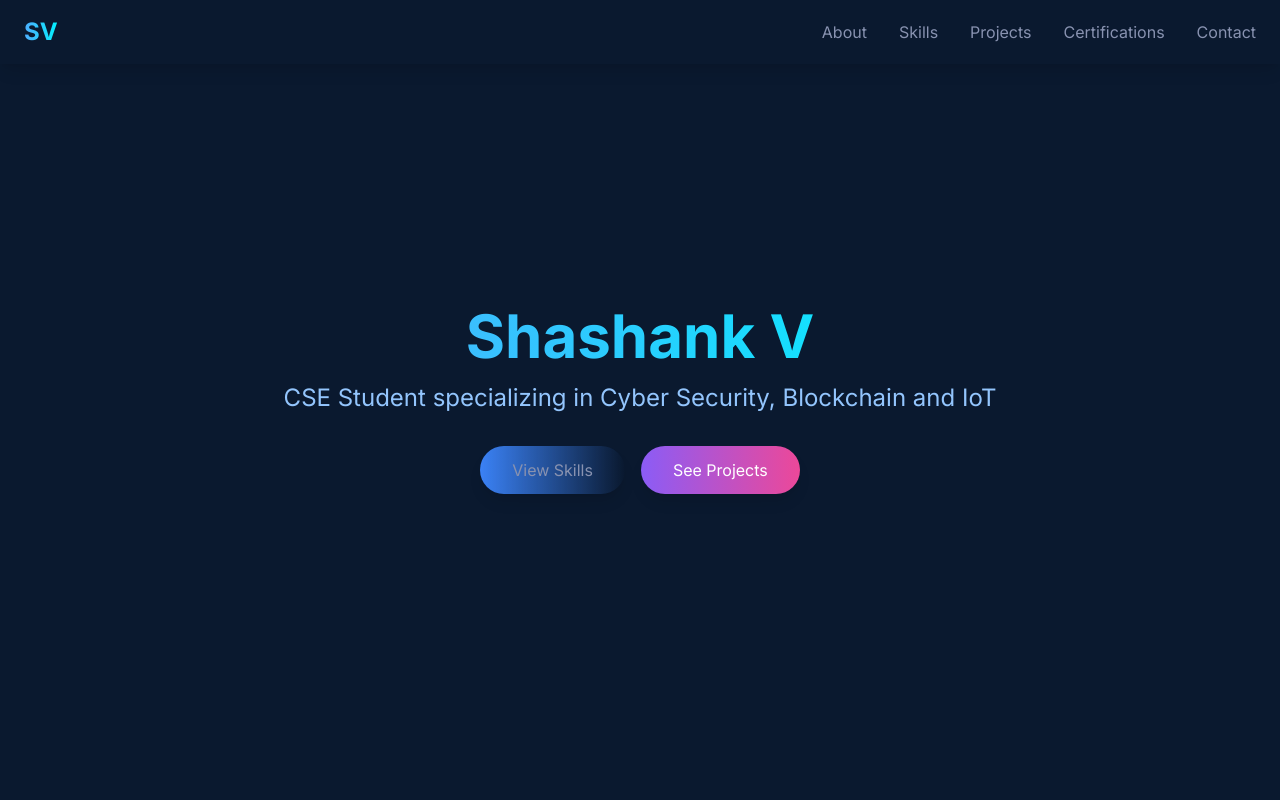
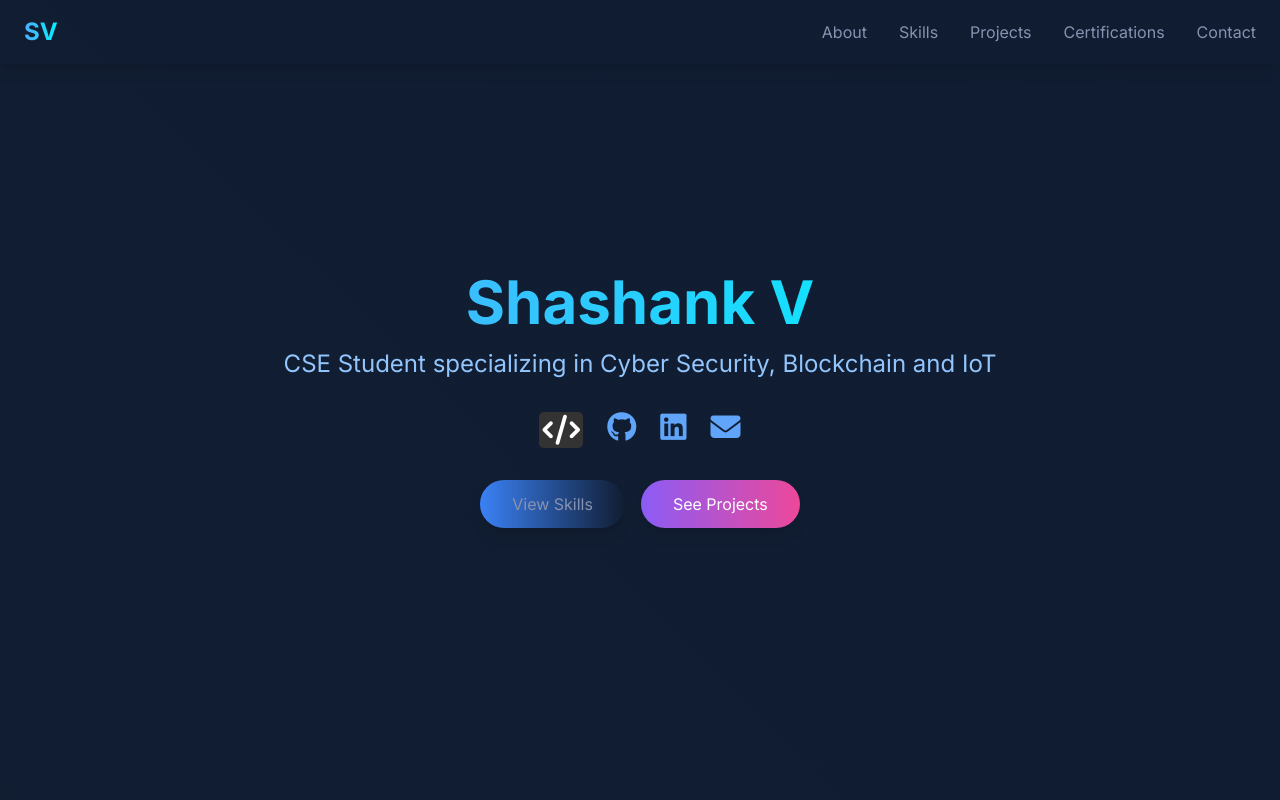
Before and after one commit to shashank5261/shashank5261.github.io, a plain HTML site: page index.html in a window 1280 px wide. Shown: the top 800 px of the page. Drawn offline with nearby package versions, Linux system fonts and the light colour scheme; animation ran at ten frames a second.

Commit message:
Add LeetCode icon and update background with dynamic gradient

```diff
--- a/index.html
+++ b/index.html
@@ -5,7 +5,7 @@
     <meta name="viewport" content="width=device-width, initial-scale=1.0">
     <title>Shashank V - Portfolio</title>
     <link href="https://cdn.jsdelivr.net/npm/tailwindcss@2.2.19/dist/tailwind.min.css" rel="stylesheet">
-    <link rel="stylesheet" href="https://cdnjs.cloudflare.com/ajax/libs/font-awesome/6.0.0/css/all.min.css">
+    <link rel="stylesheet" href="https://cdnjs.cloudflare.com/ajax/libs/font-awesome/6.5.1/css/all.min.css">
     <link href="static/main.css" rel="stylesheet">
     <script src="https://unpkg.com/aos@2.3.1/dist/aos.js"></script>
     <link href="https://unpkg.com/aos@2.3.1/dist/aos.css" rel="stylesheet">
@@ -32,6 +32,20 @@
         <div class="text-center z-10" data-aos="fade-up">
             <h1 class="text-6xl font-bold mb-4 gradient-text animate-float">Shashank V</h1>
             <p class="text-2xl text-blue-300 mb-8">CSE Student specializing in Cyber Security, Blockchain and IoT</p>
+            <div class="flex justify-center space-x-6 mb-8">
+                <a href="https://leetcode.com/u/shashankv_18/" target="_blank" class="text-blue-400 hover:text-blue-300 transition">
+                    <i class="fas fa-code text-3xl leetcode-icon"></i>
+                </a>
+                <a href="https://github.com/shashank5261" target="_blank" class="text-blue-400 hover:text-blue-300 transition">
+                    <i class="fab fa-github text-3xl"></i>
+                </a>
+                <a href="https://www.linkedin.com/in/shashank5261" target="_blank" class="text-blue-400 hover:text-blue-300 transition">
+                    <i class="fab fa-linkedin text-3xl"></i>
+                </a>
+                <a href="mailto:shashank5261@gmail.com" class="text-blue-400 hover:text-blue-300 transition">
+                    <i class="fas fa-envelope text-3xl"></i>
+                </a>
+            </div>
             <div class="flex justify-center space-x-4">
                 <a href="#skills" class="bg-gradient-to-r from-blue-500 to-cyan-500 hover:from-blue-600 hover:to-cyan-600 px-8 py-3 rounded-full transition transform hover:scale-105 shadow-lg">View Skills</a>
                 <a href="#projects" class="bg-gradient-to-r from-purple-500 to-pink-500 hover:from-purple-600 hover:to-pink-600 text-white px-8 py-3 rounded-full transition transform hover:scale-105 shadow-lg">See Projects</a>
--- a/static/main.css
+++ b/static/main.css
@@ -4,10 +4,38 @@
     --secondary-color: #00f2fe;
 }
 
+/* LeetCode Icon Styles */
+.leetcode-icon {
+    color: #fff;
+    background-color: #333;
+    border-radius: 0.3rem;
+    padding: 0.2rem;
+    transition: all 0.3s ease;
+}
+
+.leetcode-icon:hover {
+    transform: scale(1.1);
+    background-color: #4facfe;
+}
+
 body {
-    background-color: #0a192f;
+    background: linear-gradient(45deg, #0a192f 0%, #141f33 50%, #0a192f 100%);
+    background-size: 400% 400%;
+    animation: gradient 15s ease infinite;
     color: #8892b0;
     font-family: 'Inter', sans-serif;
+}
+
+@keyframes gradient {
+    0% {
+        background-position: 0% 50%;
+    }
+    50% {
+        background-position: 100% 50%;
+    }
+    100% {
+        background-position: 0% 50%;
+    }
 }
 
 .gradient-text {
```
